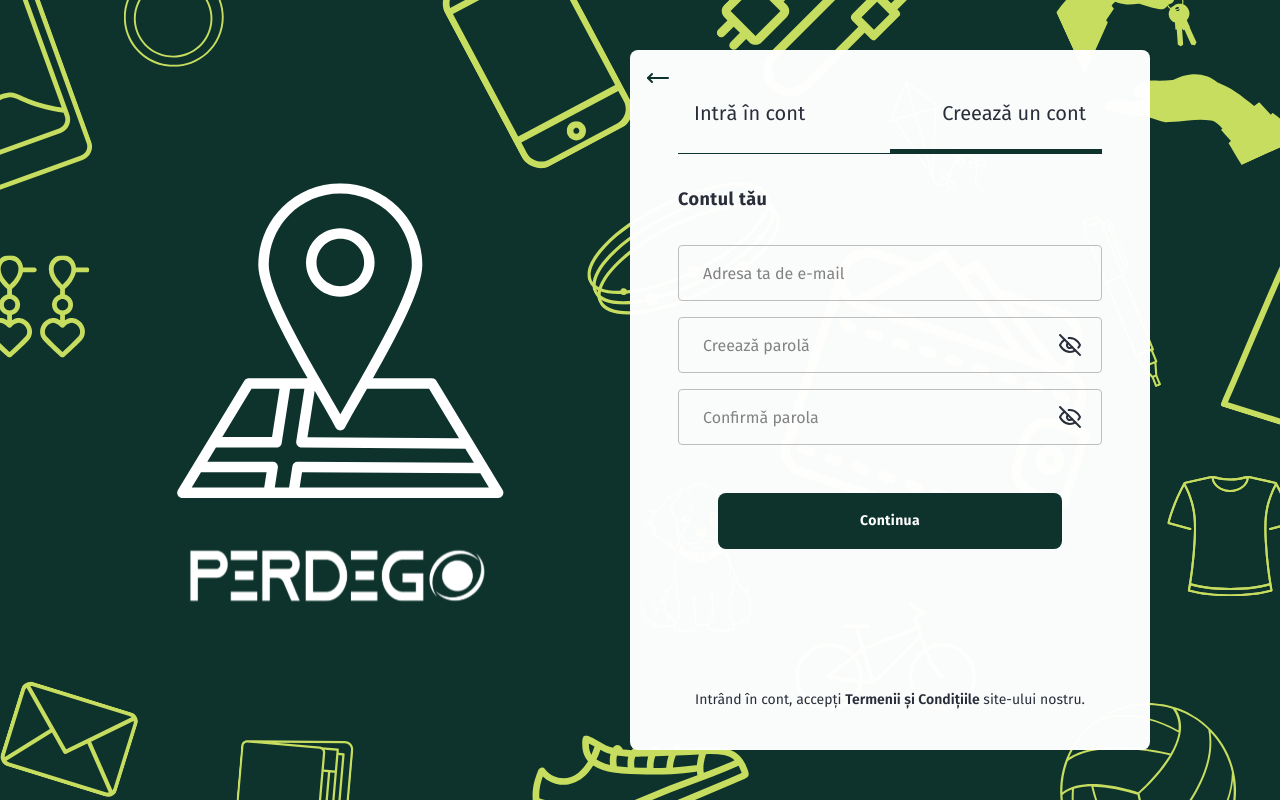
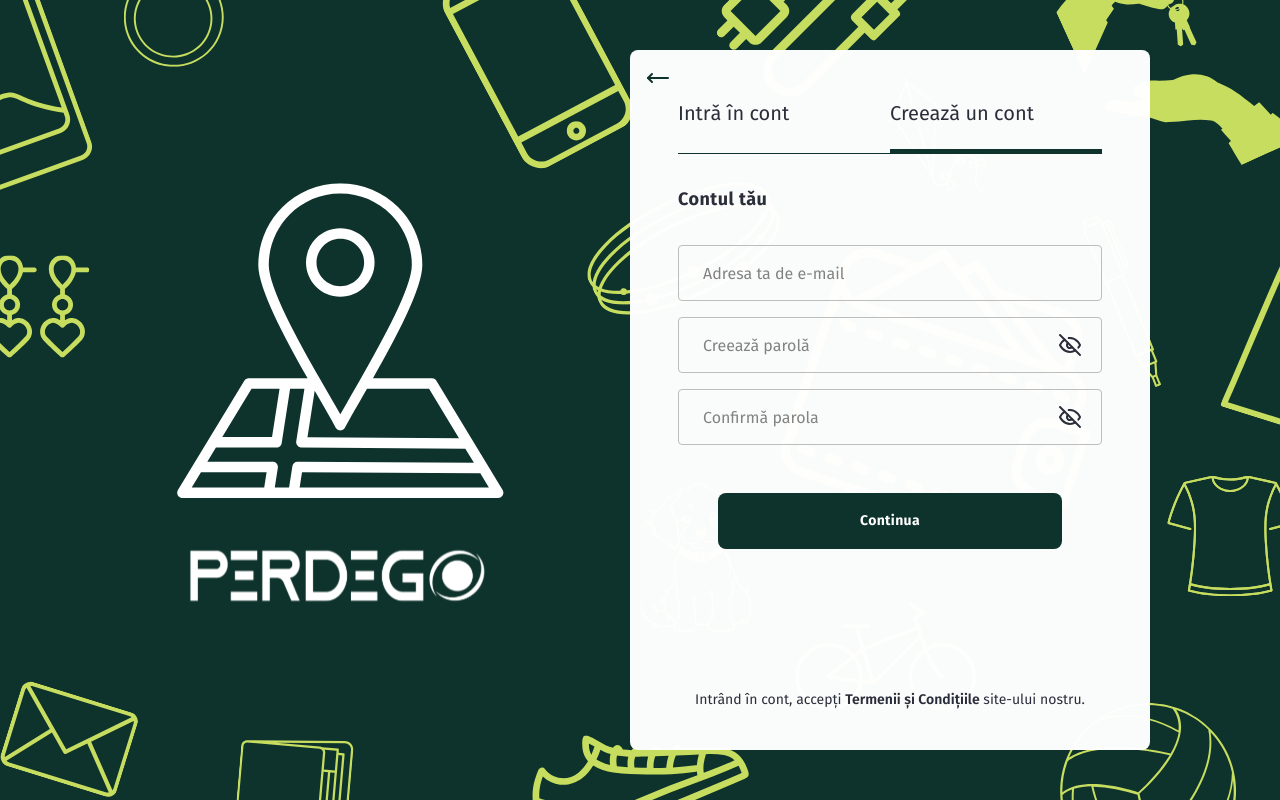
Before and after one commit to alexandruale26/perdego-full, a React (Vite) app in the folder client/: page /cont-nou in a window 1280 px wide. Built offline with nearby package versions, Linux system fonts and the light colour scheme.

Commit message:
renamed Selector to TabSelect and simplified it

```diff
--- a/client/src/components/Header.jsx
+++ b/client/src/components/Header.jsx
@@ -9,10 +9,6 @@ const Header = () => {
         <img src="/logo.png" alt="logo" className="w-[253px] h-[60px]" />
       </Link>
       <nav className="flex items-center gap-10">
-        {/* <Button variant="iconText" size="iconText">
-          <UserRound />
-          <span className="text-black">Contul tǎu</span>
-        </Button> */}
         <Button asChild variant="iconText" size="iconText">
           <Link to="/autentificare">
             <UserRound />
--- /dev/null
+++ b/client/src/components/ui/TabSelect.jsx
@@ -0,0 +1,61 @@
+import PropTypes from "prop-types";
+import { Link } from "react-router-dom";
+import { cn } from "../../lib/utils";
+
+const TabSelect = ({
+  className,
+  tabs = undefined,
+  defaultTab = undefined,
+  ...props
+}) => {
+  return (
+    <ul
+      className={cn(
+        "w-full h-14 flex items-start border-b border-b-primary",
+        className,
+      )}
+      {...props}
+    >
+      {tabs.map((tab) => (
+        <TabItem
+          key={tab.linkTo}
+          tab={tab}
+          className={defaultTab === tab.linkTo ? "border-b-4" : ""}
+        />
+      ))}
+    </ul>
+  );
+};
+TabSelect.displayName = "TabSelect";
+TabSelect.propTypes = {
+  className: PropTypes.string,
+  defaultTab: PropTypes.string.isRequired,
+  tabs: PropTypes.arrayOf(
+    PropTypes.shape({
+      title: PropTypes.string.isRequired,
+      linkTo: PropTypes.string.isRequired,
+    }),
+  ),
+};
+
+const TabItem = ({ tab, className }) => {
+  return (
+    <li
+      className={cn("flex w-full h-full text-lg border-b-primary", className)}
+    >
+      <Link to={tab.linkTo} className="w-full h-full">
+        {tab.title}
+      </Link>
+    </li>
+  );
+};
+TabItem.displayName = "TabSelect.TabItem";
+TabItem.propTypes = {
+  className: PropTypes.string,
+  tab: PropTypes.shape({
+    title: PropTypes.string.isRequired,
+    linkTo: PropTypes.string.isRequired,
+  }),
+};
+
+export default TabSelect;
--- a/client/src/components/ui/selector.jsx
+++ /dev/null
@@ -1,75 +0,0 @@
-import { forwardRef, useRef, useEffect } from "react";
-import PropTypes from "prop-types";
-import { Slot } from "@radix-ui/react-slot";
-import { cn } from "../../lib/utils";
-
-export const Group = ({
-  className,
-  children,
-  defaultValue = undefined,
-  ...props
-}) => {
-  const ref = useRef(null);
-
-  useEffect(() => {
-    const childrenArr = Array.from(ref.current?.children);
-
-    if (!childrenArr.every((child) => child.dataset.type === "selector-item")) {
-      throw new Error("Selector <Group> must have only <Item> children");
-    }
-
-    const defaultItem = childrenArr.find(
-      (child) => child.dataset.value === defaultValue,
-    );
-
-    if (!defaultItem)
-      throw new Error(
-        "Selector <Group> must have a valid 'defaultValue. Insert valid 'defaultValue' to <Group> or 'value' to <Item>",
-      );
-
-    defaultItem.classList.add("border-b-4");
-  }, [defaultValue]);
-
-  return (
-    <ul
-      className={cn(
-        "w-full h-14 flex items-start border-b border-b-primary",
-        className,
-      )}
-      ref={ref}
-      {...props}
-    >
-      {children}
-    </ul>
-  );
-};
-Group.displayName = "Selector.Group";
-Group.propTypes = {
-  className: PropTypes.string,
-  children: PropTypes.node.isRequired,
-  defaultValue: PropTypes.string.isRequired,
-};
-
-export const Item = forwardRef(
-  ({ className, value = undefined, asChild = false, ...props }, ref) => {
-    const Comp = asChild ? Slot : "li";
-
-    if (!value) throw new Error("Selector <Item> must have a value");
-
-    return (
-      <Comp
-        className={cn("w-full h-full text-lg border-b-primary", className)}
-        ref={ref}
-        data-type="selector-item"
-        data-value={value}
-        {...props}
-      />
-    );
-  },
-);
-Item.displayName = "Selector.Item";
-Item.propTypes = {
-  className: PropTypes.string,
-  asChild: PropTypes.bool,
-  value: PropTypes.string.isRequired,
-};
--- a/client/src/pages/Authenticate/Login.jsx
+++ b/client/src/pages/Authenticate/Login.jsx
@@ -28,7 +28,7 @@ const Login = () => {
 
   return (
     <div>
-      <AuthHeader defaultValue="autentificare" />
+      <AuthHeader defaultTab="/autentificare" />
 
       <Form {...form}>
         <AuthFormBase handleSubmit={form.handleSubmit(onSubmit)}>
--- a/client/src/pages/Authenticate/Signup.jsx
+++ b/client/src/pages/Authenticate/Signup.jsx
@@ -50,7 +50,7 @@ const Signup = () => {
 
   return (
     <div>
-      <AuthHeader defaultValue="cont-nou" />
+      <AuthHeader defaultTab="/cont-nou" />
 
       <AuthParagraph className="text-md font-bold">
         {step === 1 ? "Contul tǎu" : "Profilul tǎu"}
--- a/client/src/pages/Authenticate/components/AuthHeader.jsx
+++ b/client/src/pages/Authenticate/components/AuthHeader.jsx
@@ -1,20 +1,21 @@
 import PropTypes from "prop-types";
-import { Link } from "react-router-dom";
-import * as Selector from "../../../components/ui/Selector";
+import TabSelect from "../../../components/ui/TabSelect";
 
-const AuthHeader = ({ defaultValue }) => {
-  return (
-    <Selector.Group defaultValue={defaultValue}>
-      <Selector.Item asChild value="autentificare" className="pl-4">
-        <Link to="/autentificare">Intrǎ în cont</Link>
-      </Selector.Item>
-      <Selector.Item asChild value={"cont-nou"} className="text-end pr-4">
-        <Link to="/cont-nou">Creeazǎ un cont</Link>
-      </Selector.Item>
-    </Selector.Group>
-  );
+const tabsData = [
+  {
+    title: "Intrǎ în cont",
+    linkTo: "/autentificare",
+  },
+  {
+    title: "Creeazǎ un cont",
+    linkTo: "/cont-nou",
+  },
+];
+
+const AuthHeader = ({ defaultTab }) => {
+  return <TabSelect tabs={tabsData} defaultTab={defaultTab} />;
 };
 AuthHeader.displayName = "AuthHeader";
-AuthHeader.propTypes = { defaultValue: PropTypes.string.isRequired };
+AuthHeader.propTypes = { defaultTab: PropTypes.string.isRequired };
 
 export default AuthHeader;
--- a/client/src/pages/NewPost.jsx
+++ b/client/src/pages/NewPost.jsx
@@ -1,5 +1,4 @@
 import * as Input from "../components/ui/input/Input";
-import * as Selector from "../components/ui/Selector";
 
 import {
   Form,
@@ -30,10 +29,8 @@ const NewPost = () => {
 
         <Form {...form}>
           <form onSubmit={form.handleSubmit(onSubmit)}>
-            {/* CATETORIE ANUNT */}
+            {/* CATETgORIE ANUNT */}
             <div>
-              <Selector.Group defaultValue={"Pierdute"}>
-                <Selector.Item value={"Pierdute"}>
               <FormField
                 control={form.control}
                 name="category"
@@ -54,8 +51,7 @@ const NewPost = () => {
                   </FormItem>
                 )}
               />
-                </Selector.Item>
-                <Selector.Item value={"Gǎsite"}>
+
               <FormField
                 control={form.control}
                 name="category"
@@ -76,8 +72,6 @@ const NewPost = () => {
                   </FormItem>
                 )}
               />
-                </Selector.Item>
-              </Selector.Group>
             </div>
             <button className="mt-40">Submit</button>
           </form>
```
Lines whose indentation alone changed are shown as unchanged.
